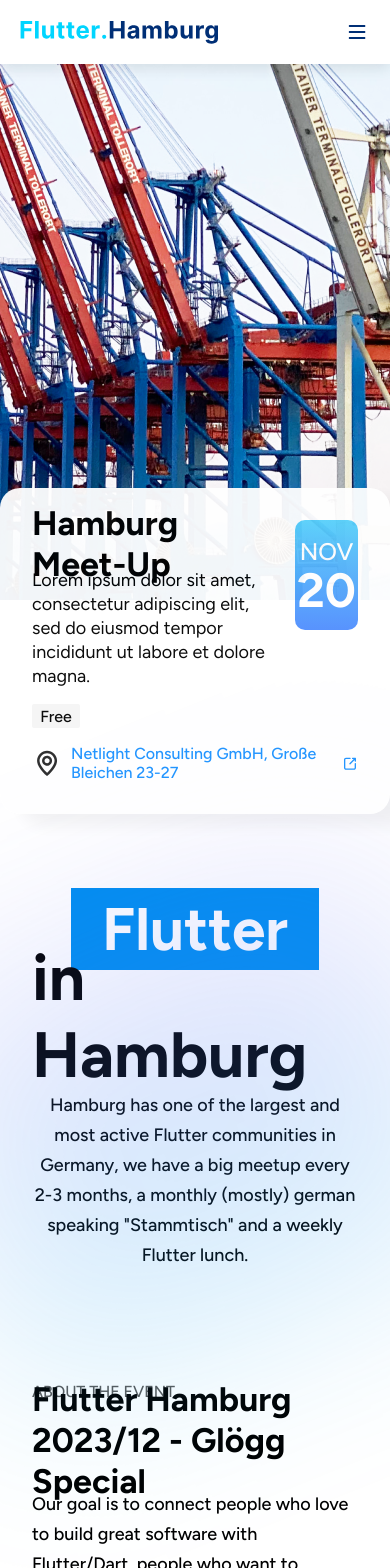
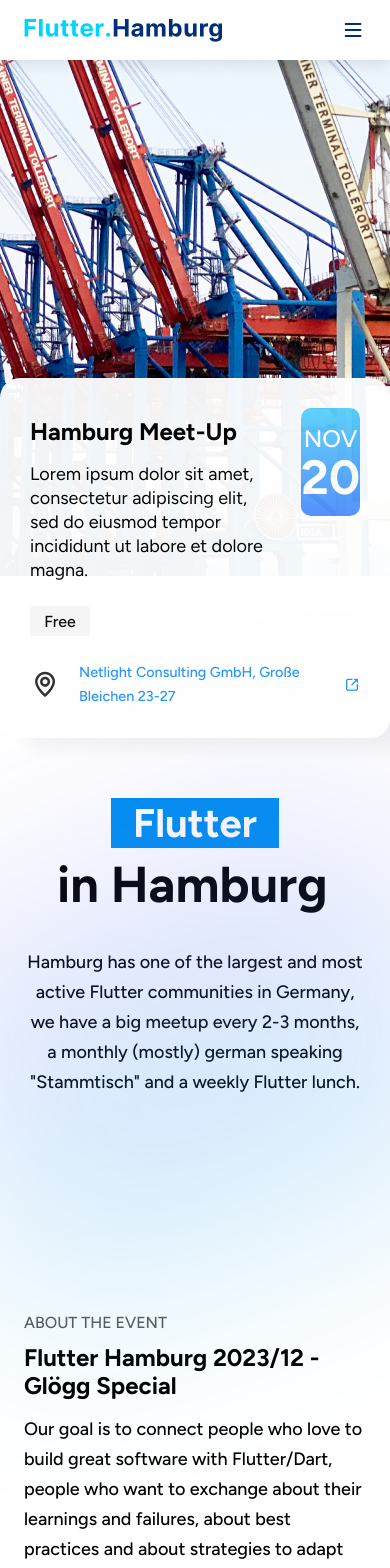
Before and after one commit to dkbast/flutter.hamburg, a React (Create React App) app: page / in a window 390 px wide. Shown: the top 1568 px of the page. Built offline with nearby package versions, Linux system fonts and the light colour scheme.

Commit message:
switch to 1rem = 12px, col width = 8rem, 16 col layout

```diff
--- a/src/App.css
+++ b/src/App.css
@@ -1,7 +1,7 @@
 .app {
-  max-width: 94.5rem;
+  max-width: 128rem;
   margin: 0 auto;
   background: url("./cranes.png") no-repeat white;
-  background-position: top 5.5rem right 0;
+  background-position: top 7.5rem right 0;
   min-height: 200rem;
 }
--- a/src/components/eventBox/EventBox.module.css
+++ b/src/components/eventBox/EventBox.module.css
@@ -3,11 +3,11 @@
 .eventBox {
   position: absolute;
   z-index: 1;
-  width: 41rem;
-  margin-top: 26rem;
-  padding: 2rem;
+  width: 56rem;
+  margin-top: 35rem;
+  padding: 2.5rem;
   background: white;
-  border-radius: 1.25rem;
+  border-radius: 1.66rem;
   box-sizing: border-box;
   box-shadow: 22px 11px 20px 0 rgba(0, 0, 0, 0.06);
   opacity: 0.95;
@@ -21,55 +21,56 @@
 }
 
 .eventBox section {
-  width: 27rem;
-  padding-right: 1rem;
+  width: 38rem;
+  padding-right: 2rem;
 }
 
 .eventBox p {
-  font-size: 1.125rem;
-  line-height: 1.5rem;
+  font-size: 1.5rem;
+  line-height: 2rem;
   font-weight: 400;
 }
 
 .eventBox .status {
-  width: 3rem;
-  height: 1.5rem;
+  width: 5rem;
+  height: 2.5rem;
   display: flex;
   justify-content: center;
   align-items: center;
-  border-radius: 0.125rem;
+  border-radius: 0.3rem;
   background: #f5f5f5;
-  margin: 1rem 0;
+  margin: 2rem 0;
+  font-size: 1.33333rem;
 }
 
 .eventBox .location {
   display: flex;
   align-items: center;
-  gap: 0.5rem;
+  gap: 1.5rem;
   color: var(--color-6);
 }
 
 .calendarIcon {
-  width: 6.875rem;
-  height: 6.875rem;
+  width: 9rem;
+  height: 9rem;
 
   display: flex;
   flex-direction: column;
   justify-content: center;
   align-items: center;
 
-  border-radius: 0.625rem;
+  border-radius: 0.833rem;
   background: linear-gradient(181deg, #5addfb -17.29%, #4957ff 179.66%);
 }
 
 .calendarIcon .month {
   color: white;
-  font-size: 1.5rem;
+  font-size: 2rem;
 }
 
 .calendarIcon .day {
   color: white;
-  font-size: 3rem;
+  font-size: 4rem;
   font-weight: 700;
-  line-height: 3rem;
+  line-height: 4rem;
 }
--- a/src/components/header/Header.module.css
+++ b/src/components/header/Header.module.css
@@ -4,8 +4,8 @@
 }
 
 header {
-  height: 5.5rem;
-  padding: 0 6.5rem;
+  height: 7.5rem;
+  padding: 0 8rem;
   display: flex;
   justify-content: space-between;
   align-items: center;
@@ -17,16 +17,16 @@
   display: flex;
   align-items: center;
   height: 100%;
-  font-size: 1rem;
+  font-size: 1.33333rem;
   font-weight: 600;
-  gap: 6.5rem;
+  gap: 8rem;
 }
 
 .events {
   color: #717d96;
   height: 100%;
   display: flex;
-  gap: 2rem;
+  gap: 2.66rem;
 }
 
 .events > div {
--- a/src/components/main/Main.module.css
+++ b/src/components/main/Main.module.css
@@ -1,39 +1,40 @@
 main {
-  padding: 5rem 6.5rem 6.5rem 6.5rem; /* drop-shadow padding is 1.5rem */
+  padding: 6.5rem 8rem 8rem 8rem; /* drop-shadow padding is 1.5rem */
 }
 
 .topSection {
   position: relative;
+  min-height: 70rem;
 }
 
 .header1 {
-  width: 15.5rem;
-  height: 5.125rem;
+  width: 20rem;
+  height: 7rem;
   display: flex;
   justify-content: center;
   align-items: center;
   background: #008ef0;
   color: white;
-  font-size: 3.75rem;
+  font-size: 5rem;
   font-weight: 700;
 }
 
 .header2 {
   display: flex;
   align-items: center;
-  height: 5.8rem;
-  font-size: 4rem;
+  height: 7.6rem;
+  font-size: 5rem;
   font-weight: 700;
 }
 
 .desc {
-  margin-top: 1.7rem;
-  width: 30rem;
+  margin-top: 2.25rem;
+  width: 40rem;
 }
 
 .gradient {
-  width: 24.5rem;
-  height: 32rem;
+  width: 32.5rem;
+  height: 43rem;
   transform: rotate(-112deg);
   filter: blur(105px);
   background: linear-gradient(98deg, #02b5ed 0%, #7f60f9 100%);
@@ -43,18 +44,18 @@
 .contentSection {
   display: flex;
   justify-content: space-between;
-  gap: 2rem;
+  gap: 3rem;
+
+  & .leftColumn {
+    max-width: 57rem;
+  }
+
+  & p {
+    margin-top: 1.5rem;
+  }
+
+  & .rightColumn {
+    width: 32rem;
+    margin-top: 3rem;
+  }
 }
-
-.contentSection .leftColumn {
-  max-width: 43rem;
-}
-
-.contentSection p {
-  margin-top: 1.5rem;
-}
-
-.contentSection .rightColumn {
-  width: 24rem;
-  margin-top: 2.125rem;
-}
--- a/src/index.css
+++ b/src/index.css
@@ -1,4 +1,8 @@
 @import url("https://fonts.googleapis.com/css2?family=Figtree:wght@400;500;600;700&display=swap");
+
+html {
+  font-size: 12px; /* 12px = 1rem, 1 column = 8rem */
+}
 
 body {
   margin: 0;
@@ -19,23 +23,29 @@
 }
 
 p {
-  font-size: 1.125rem;
-  line-height: 1.875rem;
+  font-size: 1.5rem;
+  line-height: 2.5rem;
+}
+
+a {
+  font-size: 1.5rem;
+  line-height: 2rem;
 }
 
 h3 {
-  height: 3rem;
+  height: 4rem;
   display: flex;
   align-items: center;
-  font-size: 2.125rem;
+  font-size: 2.83rem;
   font-weight: 700;
+  margin-bottom: 0.5rem;
 }
 
 h4 {
-  font-size: 1rem;
+  font-size: 1.33333rem;
   font-weight: 500;
   color: #595959;
-  margin-bottom: 1rem;
+  margin-bottom: 1.33333rem;
 }
 
 a {
--- a/src/mobile.css
+++ b/src/mobile.css
@@ -1,47 +1,72 @@
 @media only screen and (max-width: 52rem) {
   .app {
     width: 100% !important;
-    background-position: top -15rem right 0 !important;
+    background-position: top -22rem right 0 !important;
   }
+
+  h3 {
+    font-size: 2rem;
+    line-height: 2.4rem;
+  }
+
+  a {
+    font-size: 1.2rem;
+  }
+
   header {
-    height: 4rem !important;
-    padding: 0 1.25rem !important;
+    height: 5rem !important;
+    padding: 0 2rem !important;
     align-items: baseline !important;
-  }
-  header section .headerEvents,
-  header section button {
+
+    & section {
+      & .headerEvents,
+      button {
         display: none !important;
       }
-  header section .burgerMenu {
+      & .burgerMenu {
         display: block;
       }
+    }
+  }
+
   main {
     padding: 0 !important;
-  }
-  main .topSection {
+    & .topSection {
       display: flex;
       flex-direction: column;
       align-items: center;
       padding: 0 2rem;
+      & h1 {
+        margin-top: 60rem;
+        width: 14rem;
+        height: 4.2rem;
+        font-size: 3.33333rem;
       }
-  main .topSection h1 {
-    margin-top: 50rem;
+      & h2 {
+        width: 23rem;
+        height: 6rem;
+        font-size: 4.2rem;
       }
-  main .topSection > p {
+      & > p {
         width: 100%;
         text-align: center;
         margin-bottom: 15rem;
       }
-  main .topSection .gradient {
+      & .gradient {
         margin-top: -40rem;
       }
-  .eventbox {
+    }
+    & .eventbox {
       margin-top: 25rem !important;
       width: 100% !important;
       height: auto !important;
+      & h3 {
+        font-size: 2rem;
       }
-  main .contentSection {
+    }
+    & .contentSection {
       flex-direction: column;
       padding: 0 2rem;
     }
   }
+}
```
Lines whose indentation alone changed are shown as unchanged.
